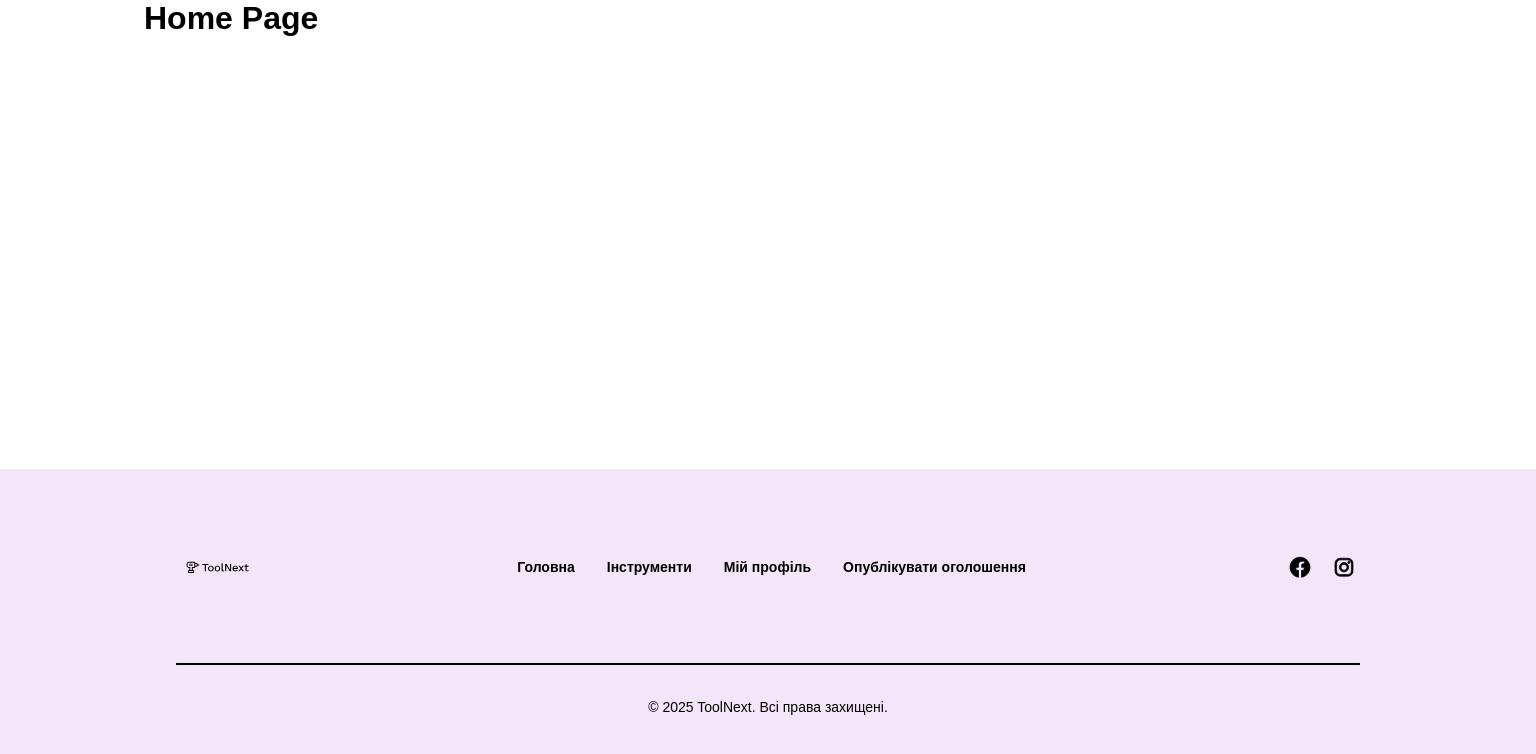
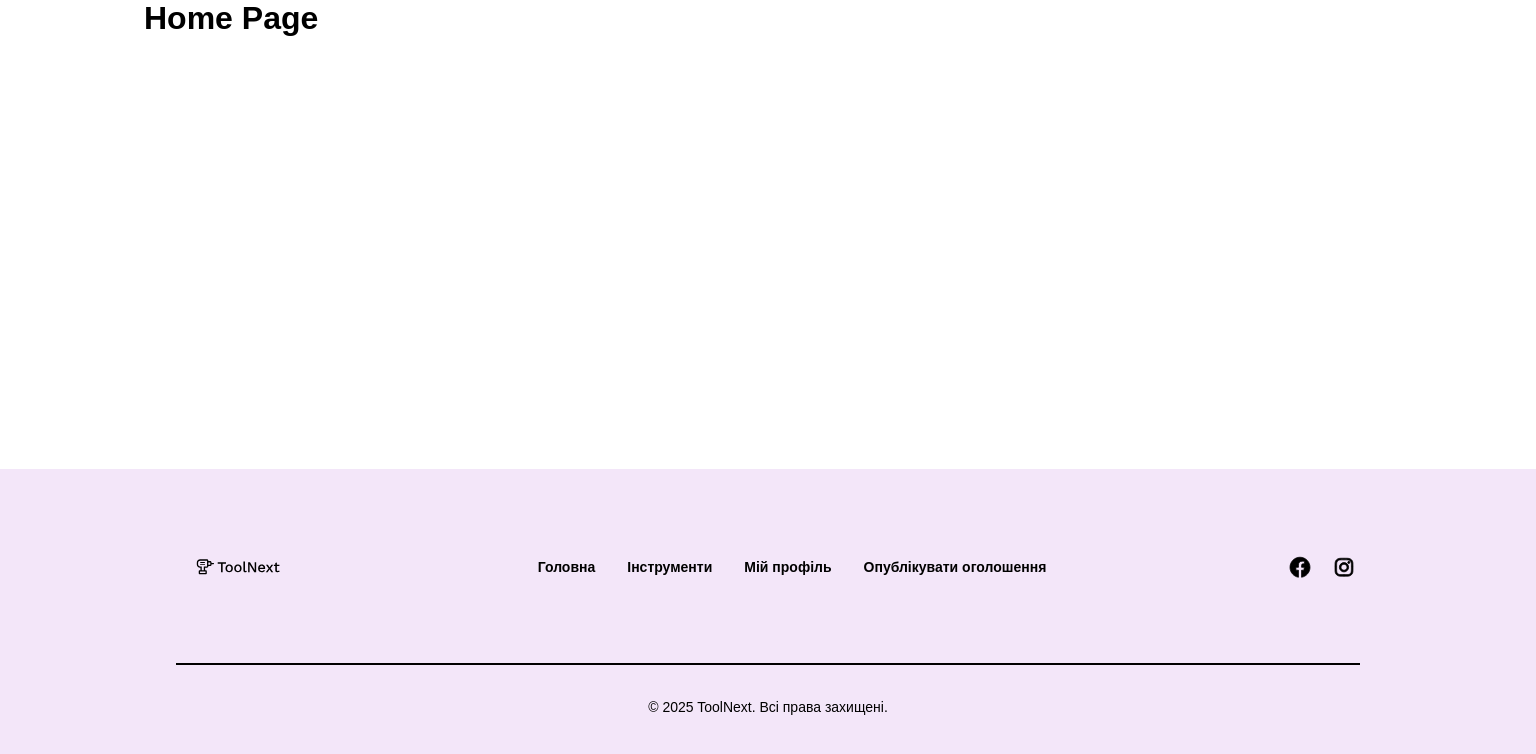
Before and after one commit to yangelia/toolnext-frontend, a Next.js app: page / in a window 1536 px wide. Shown: the top 754 px of the page. Built offline with nearby package versions, Linux system fonts and the light colour scheme.

Commit message:
fix logoIcon size for dt

```diff
--- a/components/Footer/Footer.module.css
+++ b/components/Footer/Footer.module.css
@@ -149,8 +149,8 @@
   }
 
   .logo {
-    width: 83px;
-    height: 15px;
+    width: 124px;
+    height: 20px;
     flex-shrink: 0;
   }
   .social {
```
